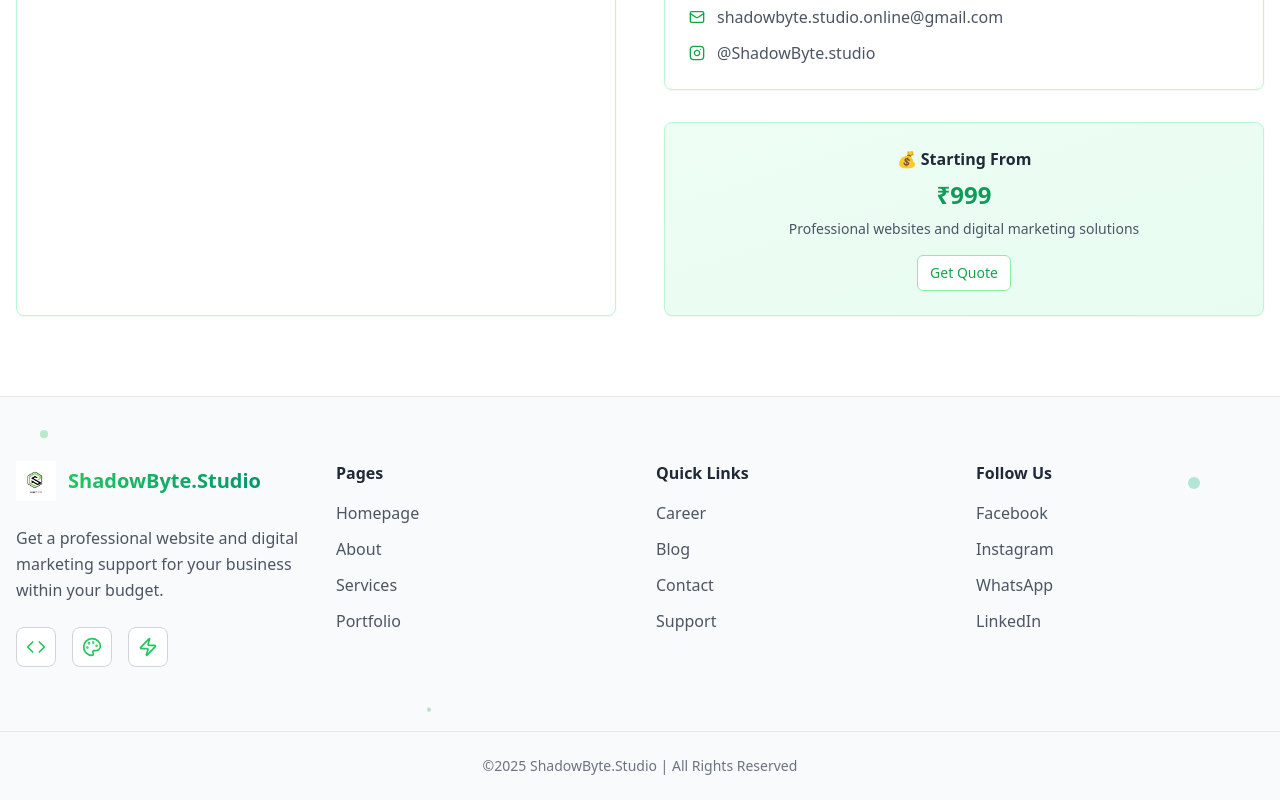
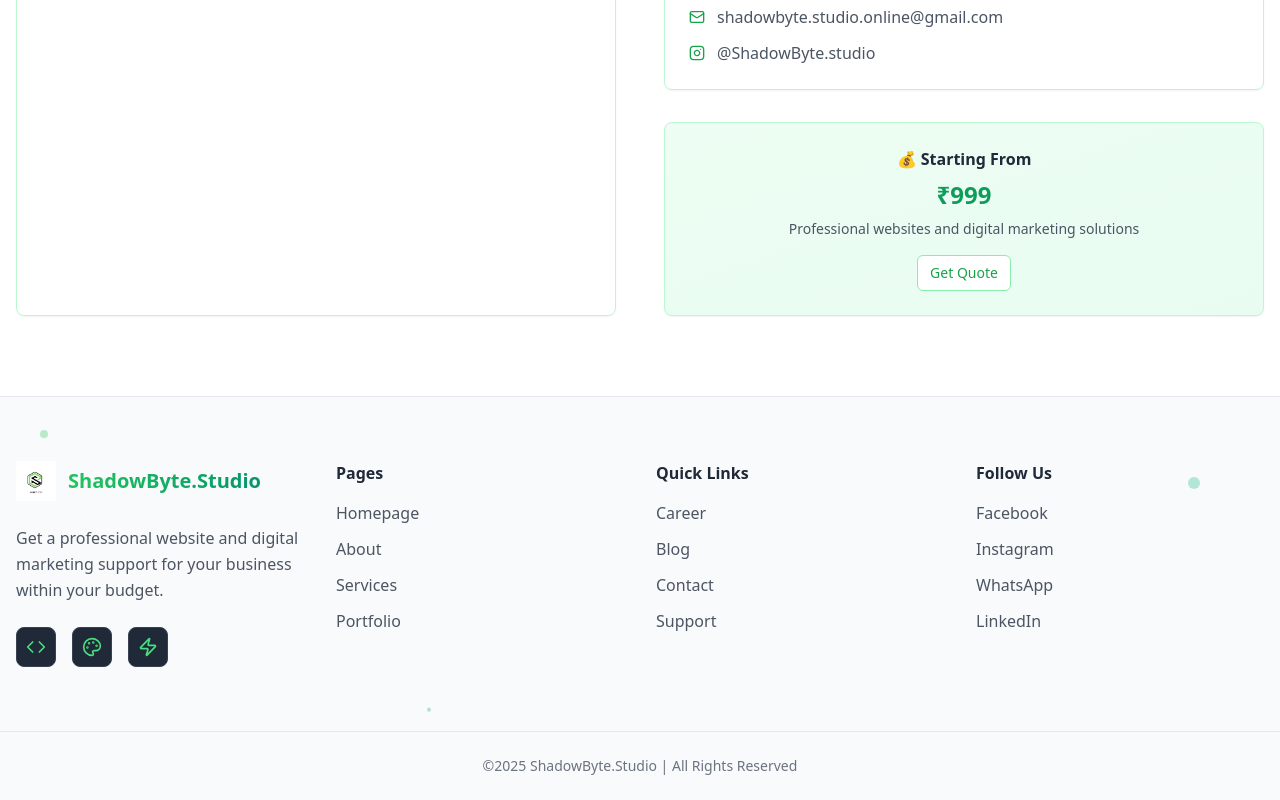
Before and after one commit to Arunpandian-AISION2030/shadowbyte-forge-studio-68, a React (Vite) app: page / in a window 1280 px wide. Shown: the part 7526-8326 px from the top of the page. Built offline with nearby package versions, Linux system fonts and the light colour scheme.

Commit message:
Fix: Footer button and icon display
- Corrected footer button color to always be gray.
- Modified icon display to be exclusive to the dark theme.

```diff
--- a/src/components/Footer.tsx
+++ b/src/components/Footer.tsx
@@ -46,14 +46,14 @@ const Footer = () => {
               Get a professional website and digital marketing support for your business within your budget.
             </p>
             <div className="flex items-center space-x-4">
-              <div className="w-10 h-10 rounded-lg bg-white border border-gray-300 flex items-center justify-center hover:border-green-500 transition-all duration-300 cursor-pointer hover:scale-110 hover:bg-green-50">
-                <Code className="w-5 h-5 text-green-500 transition-transform duration-300 hover:scale-110" />
+              <div className="w-10 h-10 rounded-lg bg-gray-800 border border-gray-700 flex items-center justify-center hover:border-green-500 transition-all duration-300 cursor-pointer hover:scale-110 hover:bg-gray-700">
+                <Code className="w-5 h-5 text-green-400 transition-transform duration-300 hover:scale-110" />
               </div>
-              <div className="w-10 h-10 rounded-lg bg-white border border-gray-300 flex items-center justify-center hover:border-green-500 transition-all duration-300 cursor-pointer hover:scale-110 hover:bg-green-50">
-                <Palette className="w-5 h-5 text-green-500 transition-transform duration-300 hover:scale-110" />
+              <div className="w-10 h-10 rounded-lg bg-gray-800 border border-gray-700 flex items-center justify-center hover:border-green-500 transition-all duration-300 cursor-pointer hover:scale-110 hover:bg-gray-700">
+                <Palette className="w-5 h-5 text-green-400 transition-transform duration-300 hover:scale-110" />
               </div>
-              <div className="w-10 h-10 rounded-lg bg-white border border-gray-300 flex items-center justify-center hover:border-green-500 transition-all duration-300 cursor-pointer hover:scale-110 hover:bg-green-50">
-                <Zap className="w-5 h-5 text-green-500 transition-transform duration-300 hover:scale-110" />
+              <div className="w-10 h-10 rounded-lg bg-gray-800 border border-gray-700 flex items-center justify-center hover:border-green-500 transition-all duration-300 cursor-pointer hover:scale-110 hover:bg-gray-700">
+                <Zap className="w-5 h-5 text-green-400 transition-transform duration-300 hover:scale-110" />
               </div>
             </div>
           </div>
```
